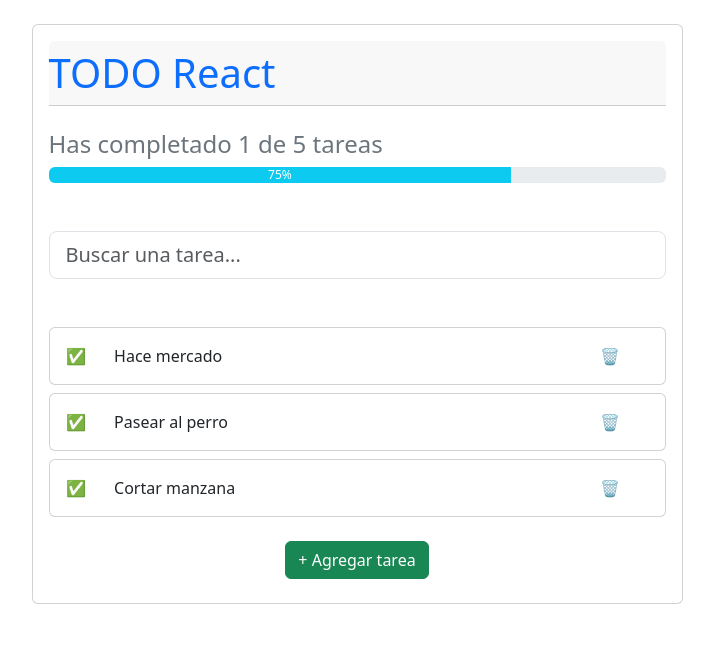
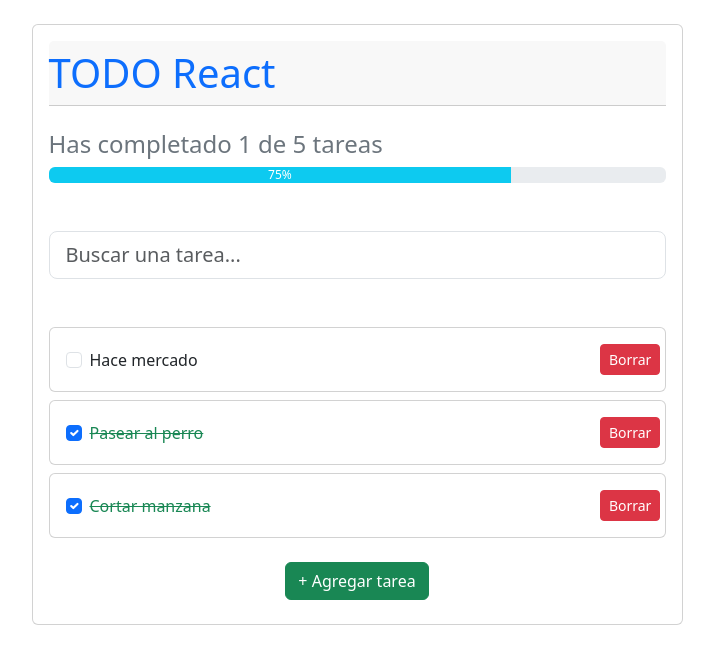
Before and after one commit to afperdomo2/todo-react, a React (Create React App) app: page / in a window 1280 px wide. Shown: the top 664 px of the page, without its empty margins (283-997 px from the left). Built offline with nearby package versions, Linux system fonts and the light colour scheme.

Commit message:
🧪Feat: Ajustes menores de diseño

```diff
--- a/src/App.js
+++ b/src/App.js
@@ -8,8 +8,8 @@ import { CreateTodoButton } from "./components/CreateTodoButton";
 
 const todos = [
   { text: "Hace mercado", completed: false },
-  { text: "Pasear al perro", completed: false },
-  { text: "Cortar manzana", completed: false },
+  { text: "Pasear al perro", completed: true },
+  { text: "Cortar manzana", completed: true },
 ];
 
 function App() {
@@ -24,7 +24,11 @@ function App() {
 
             <TodoList>
               {todos.map((todo, index) => (
-                <TodoItem key={index} text={todo.text} />
+                <TodoItem
+                  key={index}
+                  text={todo.text}
+                  completed={todo.completed}
+                />
               ))}
             </TodoList>
 
--- a/src/components/TodoItem.js
+++ b/src/components/TodoItem.js
@@ -4,9 +4,22 @@ function TodoItem(props) {
     return (
         <div className="card mb-2">
             <div className="card-body d-flex pb-0">
-                <span className="col-md-1">✅</span>
-                <p className="col-md-10">{props.text}</p>
-                <span className="col-md-1 text-right">🗑️</span>
+                <div className="form-check col-md-11 mt-1 mb-2">
+                    <input
+                        className="form-check-input"
+                        type="checkbox"
+                        defaultChecked={props.completed}
+                    />
+                    <label
+                        className={`form-check-label ${props.completed && "text-success text-decoration-line-through"
+                            }`}
+                    >
+                        {props.text}
+                    </label>
+                </div>
+                <div className="col-md-1 mb-3">
+                    <button className="btn btn-sm btn-danger">Borrar</button>
+                </div>
             </div>
         </div>
     );
```
